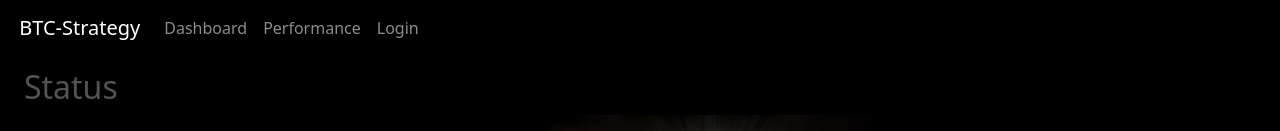
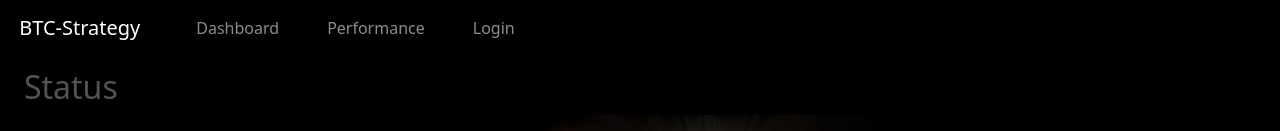
Before and after one commit to juanupla/BTCUSDT_bot_front, a React (Create React App) app: page /dashboard in a window 1280 px wide. Shown: the top 131 px of the page. Built offline with nearby package versions, Linux system fonts and the light colour scheme; no server answers.

Commit message:
header update

```diff
--- a/src/components/Header.css
+++ b/src/components/Header.css
@@ -9,3 +9,7 @@
   .BTCStra{
     margin-left: 2.4vh;
   }
+
+  .nav-item{
+    margin-left: 4vh;
+  }
```
